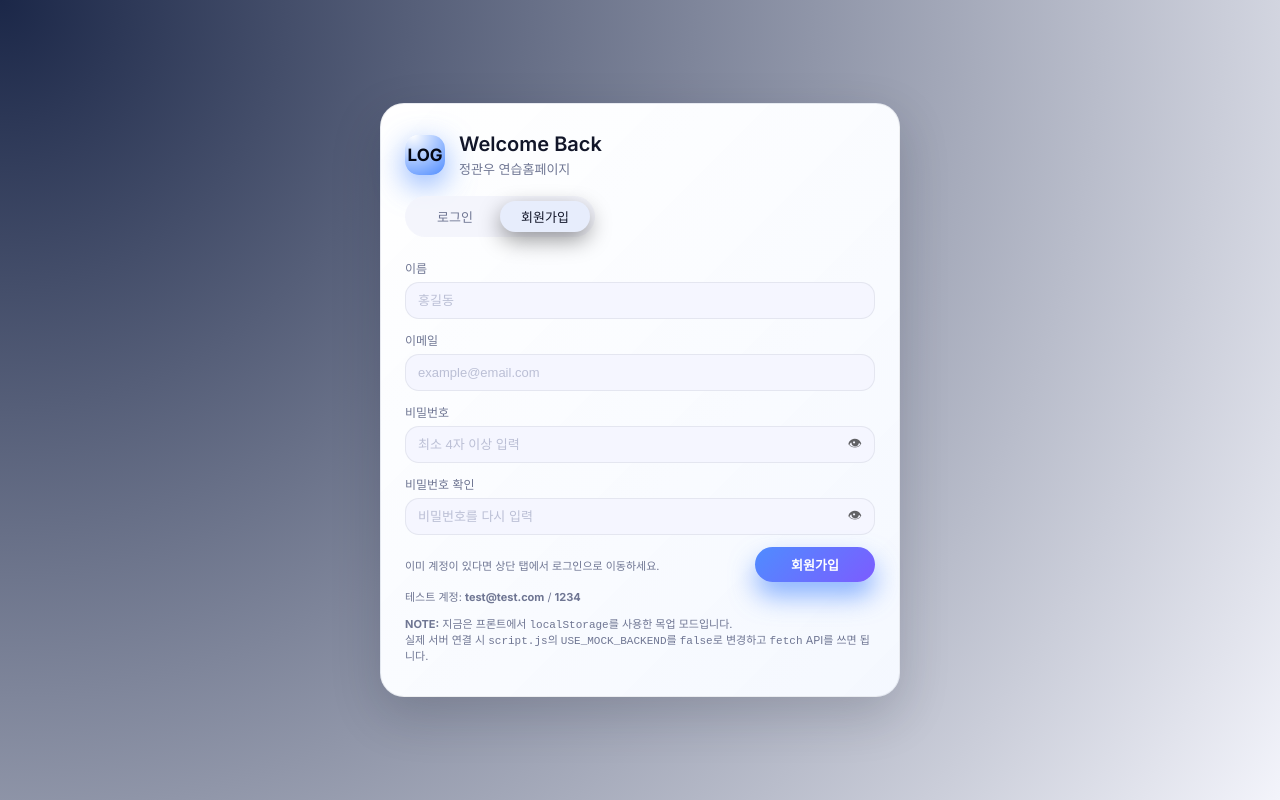
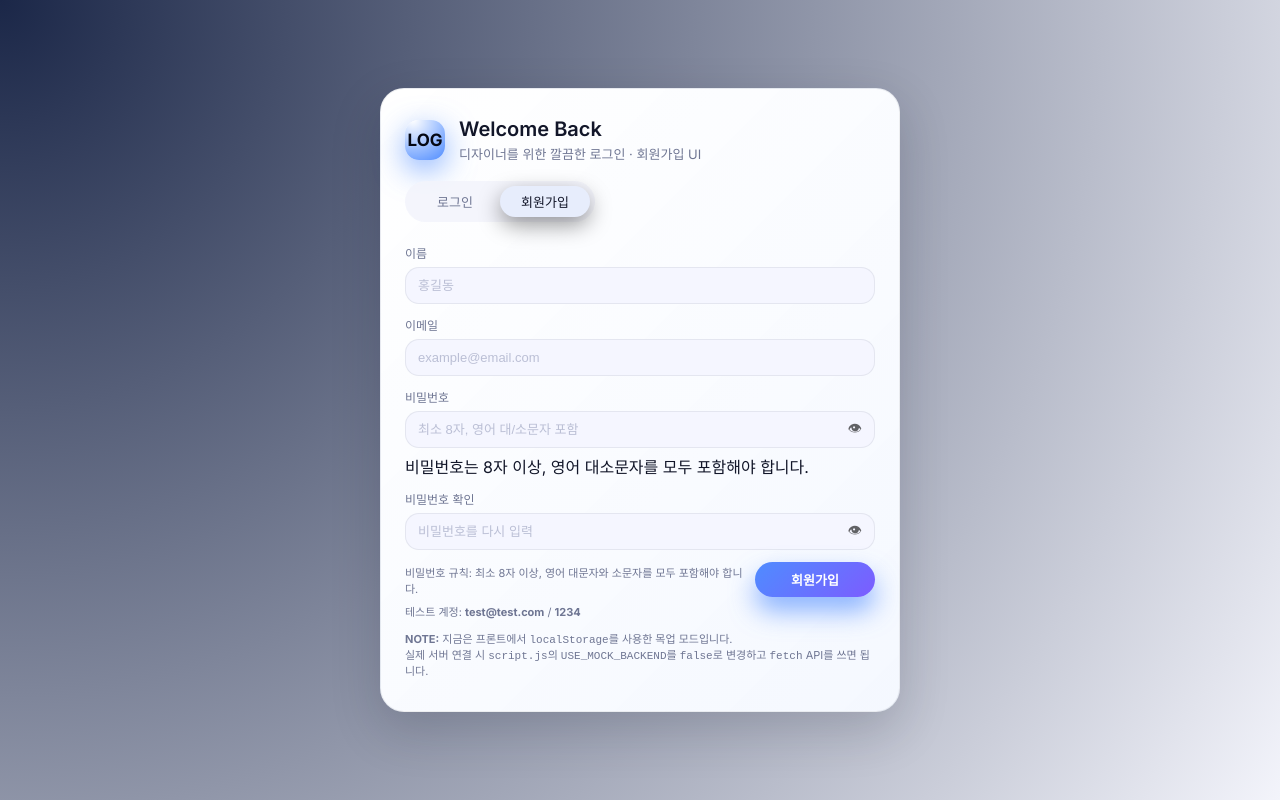
Before and after one commit to kanoo-op/loginapp, a plain HTML site: page index.html in a window 1280 px wide. Both pictures are taken after a click on the button "회원가입". Drawn offline with Linux system fonts and the light colour scheme.

Commit message:
Update index.html

```diff
--- a/index.html
+++ b/index.html
@@ -60,7 +60,7 @@
           <div class="brand-mark">LOG</div>
           <div class="brand-text">
             <h1>Welcome Back</h1>
-            <p>정관우 연습홈페이지</p>
+            <p>디자이너를 위한 깔끔한 로그인 · 회원가입 UI</p>
           </div>
         </div>
 
@@ -150,7 +150,7 @@
                 <input
                   type="password"
                   id="signupPassword"
-                  placeholder="최소 4자 이상 입력"
+                  placeholder="최소 8자, 영어 대/소문자 포함"
                   required
                 />
                 <button
@@ -161,6 +161,10 @@
                 >
                   👁
                 </button>
+              </div>
+              <!-- 🔥 비밀번호 강도 표시 -->
+              <div id="pwStrength" class="pw-strength">
+                비밀번호는 8자 이상, 영어 대소문자를 모두 포함해야 합니다.
               </div>
             </div>
 
@@ -185,7 +189,9 @@
             </div>
 
             <div class="form-footer">
-              <span class="helper-text">이미 계정이 있다면 상단 탭에서 로그인으로 이동하세요.</span>
+              <span class="helper-text">
+                비밀번호 규칙: 최소 8자 이상, 영어 대문자와 소문자를 모두 포함해야 합니다.
+              </span>
               <button type="submit" class="primary-btn">회원가입</button>
             </div>
           </form>
@@ -211,7 +217,7 @@
           <div class="dash-logo">LOG</div>
           <div class="dash-meta">
             <span class="dash-title">My Studio</span>
-            <span class="dash-subtitle">테스트 미니 대시보드</span>
+            <span class="dash-subtitle">디자이너용 미니 대시보드</span>
           </div>
         </div>
         <div class="dash-user">
```
